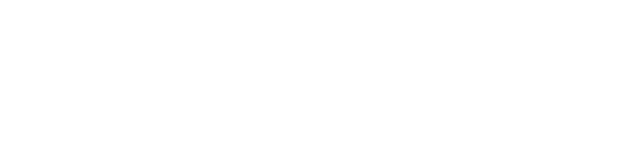
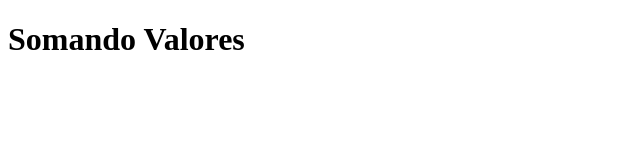
Before and after one commit to eric-antonio/Primeiros-Passos-JS, a plain HTML site: page aula10/index3.html in a window 1280 px wide. Shown: the whole page, without its empty margins (0-640 px from the left). Drawn offline with Linux system fonts and the light colour scheme.

Commit message:
Update index3.html

```diff
--- a/aula10/index3.html
+++ b/aula10/index3.html
@@ -4,9 +4,9 @@
     <meta charset="UTF-8">
     <meta http-equiv="X-UA-Compatible" content="IE=edge">
     <meta name="viewport" content="width=device-width, initial-scale=1.0">
-    <title>Document</title>
+    <title>Somando Numeros</title>
 </head>
 <body>
-
+    <h1>Somando Valores</h1>
 </body>
 </html>
```
